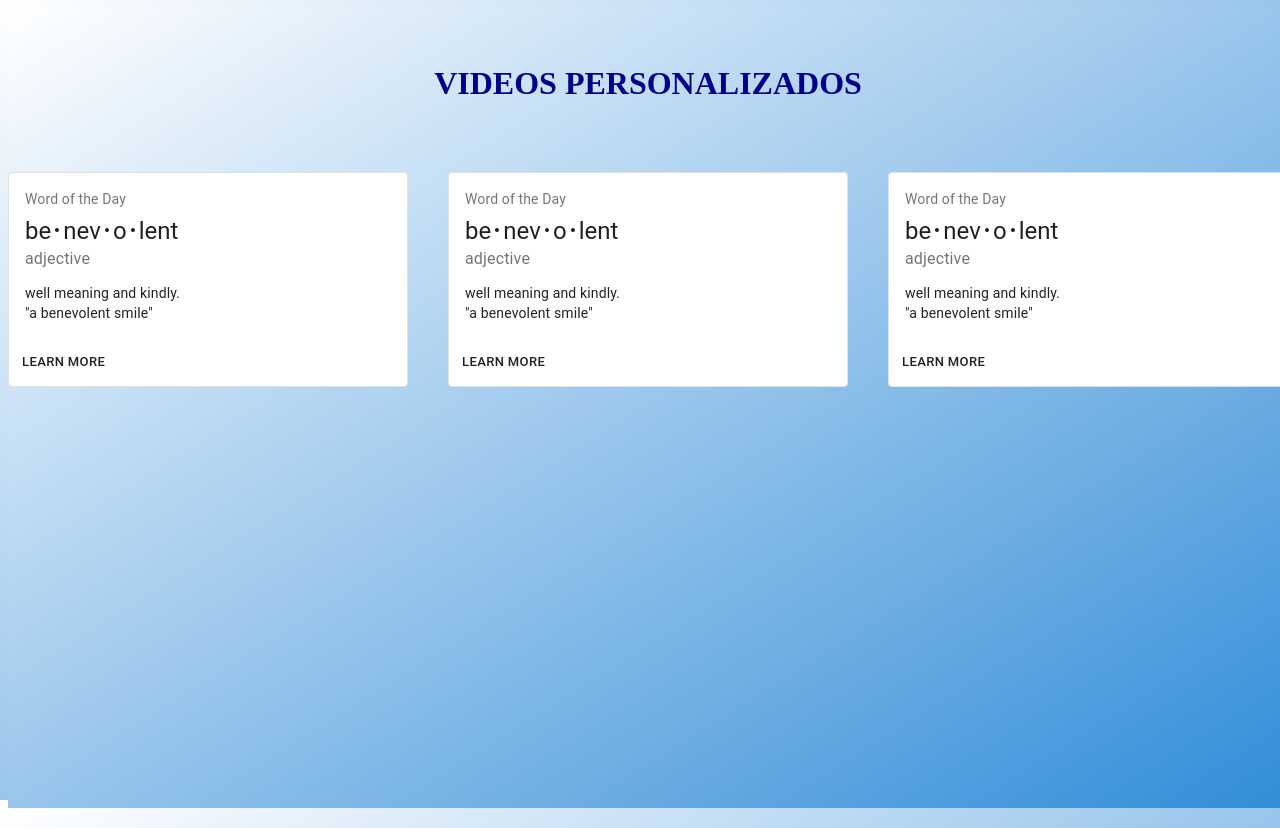
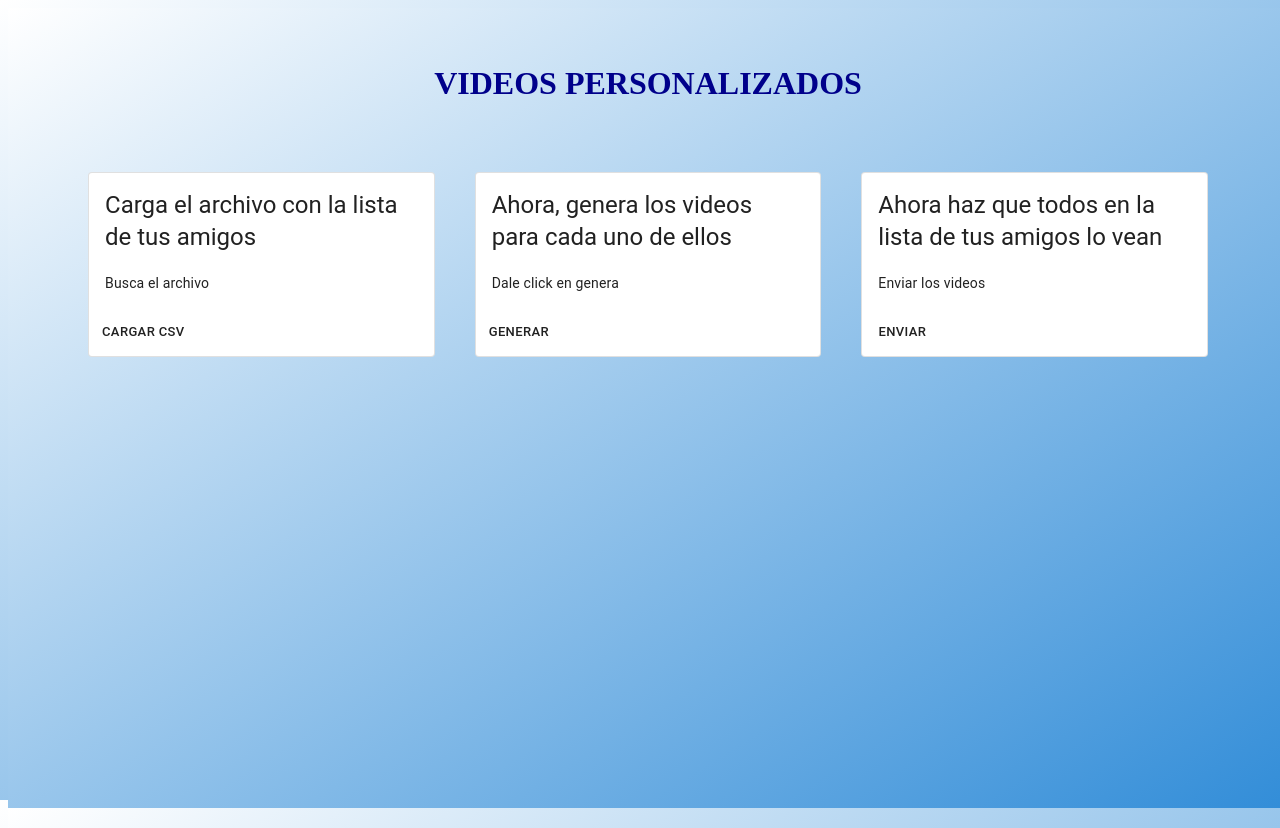
Before and after one commit to DarioCabas/Personal-Video-Template, a React (Create React App) app in the folder mypersvid/: page / in a window 1280 px wide. Shown: the top 828 px of the page. Built offline with nearby package versions, Linux system fonts and the light colour scheme.

Commit message:
card component

```diff
--- a/mypersvid/src/App.js
+++ b/mypersvid/src/App.js
@@ -1,28 +1,37 @@
 import React from 'react'
 import Title from './Components/Title'
-import Card from './Components/Card'
+import Cart from './Components/Card'
 import Grid from '@material-ui/core/Grid'
+import { makeStyles } from '@material-ui/core/styles';
 import './App.css'
 
 
+const useStyles = makeStyles({
+    gridContainer:{
+    paddingLeft: '80px',
+    paddingRight:'80px'
+    }
+})
+
 const App = () =>{
 
+const classes = useStyles();
     return (
         <div>
 
         <Title title='VIDEOS PERSONALIZADOS'></Title>
-        <Grid container justify="center" spacing={5}>
+        <Grid container justify="center" spacing={5} className={classes.gridContainer}>
 
-            <Grid item xs={10} sm={6} md={4} >
-                <Card></Card>
+            <Grid item xs={6} sm={6} md={4} >
+                <Cart sentence1="Carga el archivo con la lista de tus amigos" sentence2="Busca el archivo" button1="Cargar CSV"></Cart>
             </Grid>
 
-            <Grid item xs = {10} sm = {6} md = {4} >
-                <Card></Card>
+            <Grid item xs={6} sm={6} md={4} >
+                <Cart sentence1="Ahora, genera los videos para cada uno de ellos" sentence2="Dale click en genera" button1="Generar"></Cart>
             </Grid>
 
-            <Grid item xs = {10} sm = {6} md = {4} >
-                <Card></Card>
+            <Grid item xs={6} sm={6} md={4} >
+                <Cart sentence1="Ahora haz que todos en la lista de tus amigos lo vean" sentence2="Enviar los videos" button1="Enviar"></Cart>
             </Grid>
 
         </Grid>
--- a/mypersvid/src/Components/Card.js
+++ b/mypersvid/src/Components/Card.js
@@ -8,7 +8,7 @@ import Typography from '@material-ui/core/Typography';
 
 const useStyles = makeStyles({
   root: {
-    minWidth: 275,
+    minWidth: 200,
   },
   bullet: {
     display: 'inline-block',
@@ -23,31 +23,31 @@ const useStyles = makeStyles({
   },
 });
 
-export default function OutlinedCard() {
+const Cart = ({sentence1, sentence2, button1}) => {
+
   const classes = useStyles();
-  const bull = <span className={classes.bullet}>•</span>;
+
 
   return (
-    <Card className={classes.root} variant="outlined">
+
+    <Card className={classes.root} variant="outlined" >
       <CardContent>
-        <Typography className={classes.title} color="textSecondary" gutterBottom>
-          Word of the Day
-        </Typography>
+
         <Typography variant="h5" component="h2">
-          be{bull}nev{bull}o{bull}lent
-        </Typography>
-        <Typography className={classes.pos} color="textSecondary">
-          adjective
+          {sentence1}
         </Typography>
         <Typography variant="body2" component="p">
-          well meaning and kindly.
-          <br />
-          {'"a benevolent smile"'}
+        <br></br>
+          {sentence2}
         </Typography>
       </CardContent>
       <CardActions>
-        <Button size="small">Learn More</Button>
+        <Button size="small" >{button1}</Button>
       </CardActions>
     </Card>
   );
-}
+
+
+  }
+
+export default Cart
```
